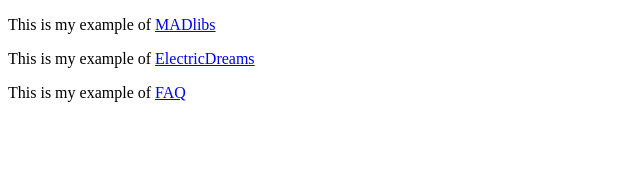
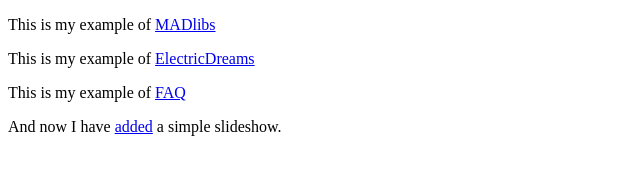
Before and after one commit to colleen-smith/colleen-smith.github.io, a plain HTML site: page index.html in a window 1280 px wide. Shown: the whole page, without its empty margins (0-640 px from the left). Drawn offline with Linux system fonts and the light colour scheme.

Commit message:
update io

```diff
--- a/index.html
+++ b/index.html
@@ -7,5 +7,6 @@
 <p>This is my example of <a href = "MADlibs/fortune_rev2.html">MADlibs</a></p>
 <p>This is my example of <a href = "electricDreams/powerup.html">ElectricDreams</a></p>
 <p>This is my example of <a href = "jqueryFAQ/colleenfaq.html">FAQ</a></p>
+<p>And now I have <a href = "slider/slidefaq.html">added</a> a simple slideshow.</p>
 </body>
 </html>
```
Also changed, not shown: 1 other file.
